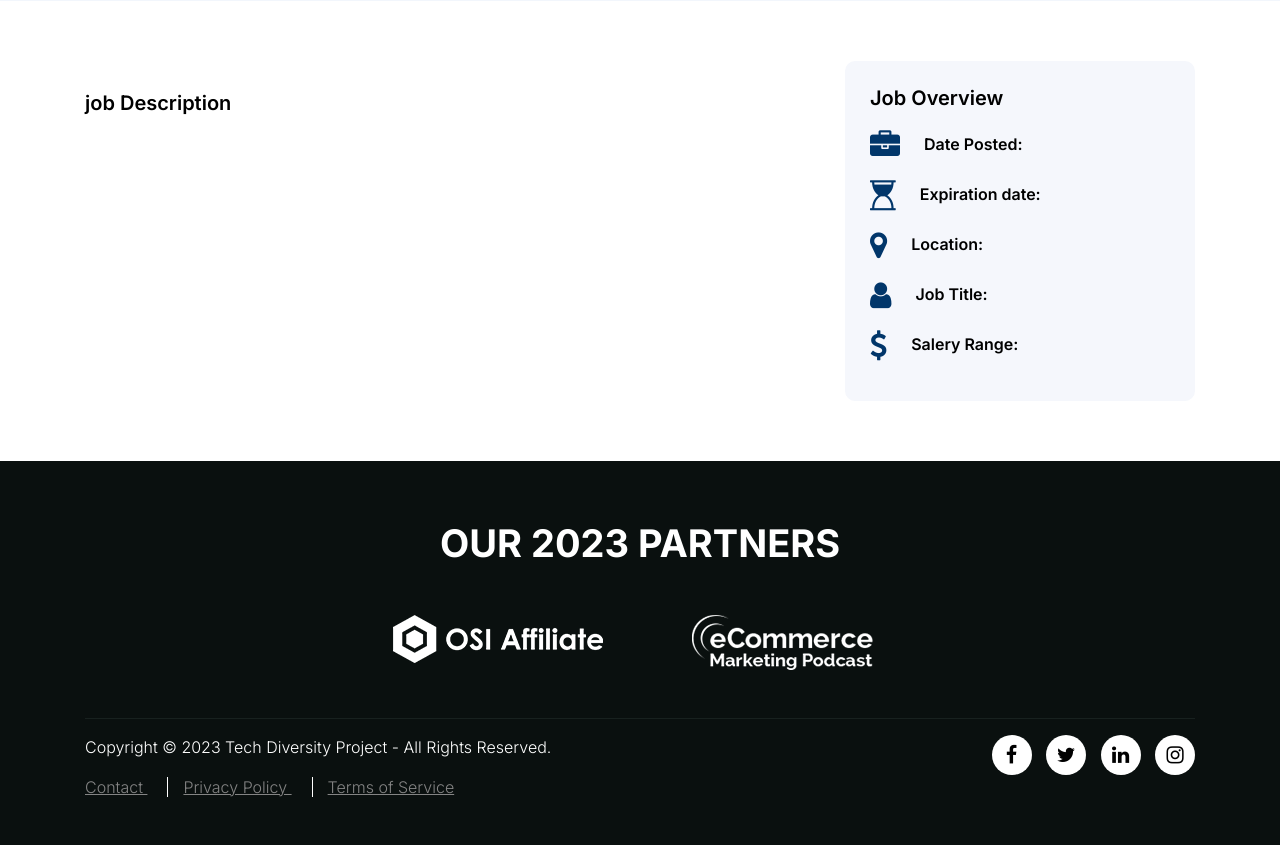
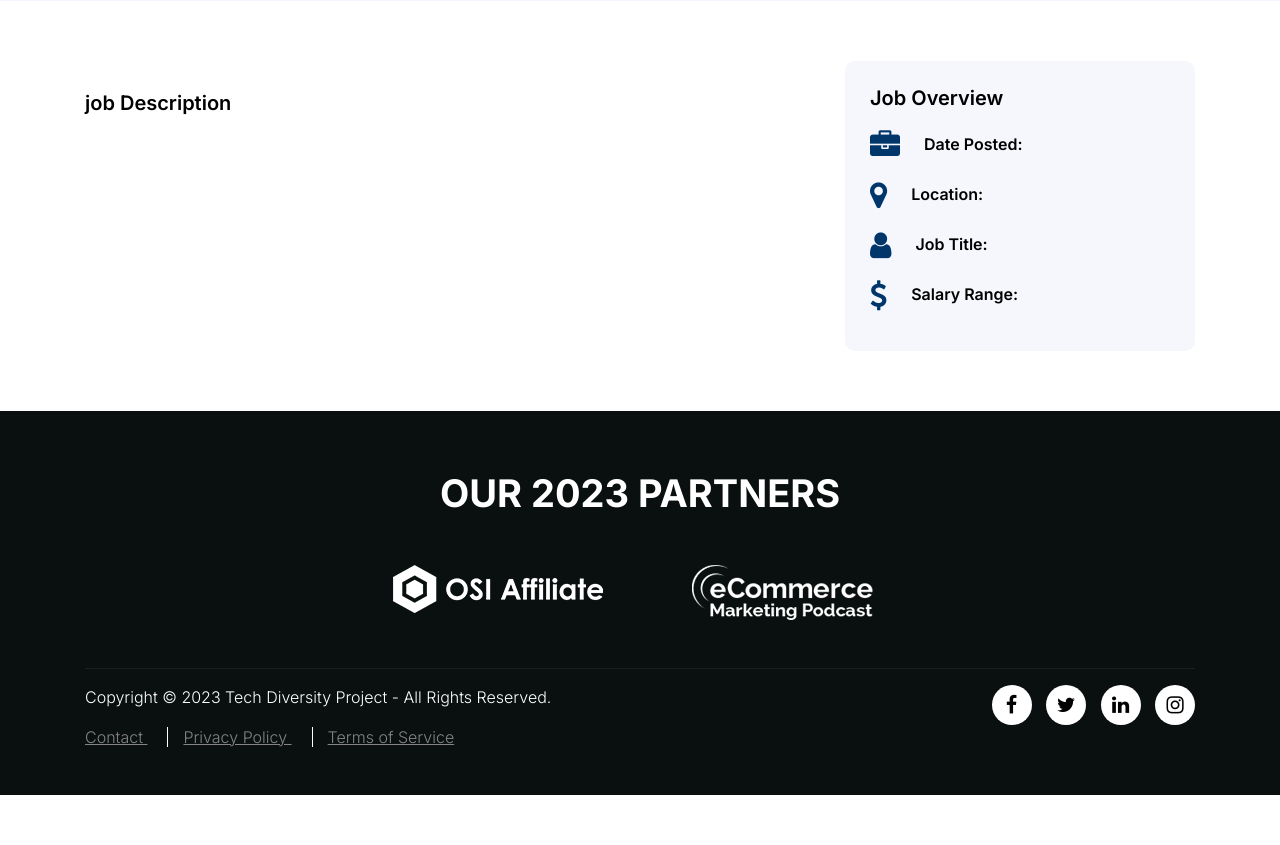
Before and after one commit to SaadatAliKlasra/tech_diversity, a Django app: template core/templates/pages/job_detail.html in a window 1280 px wide. Shown: the part 363-1208 px from the top of the page. After the commit the page ends 1158 px from the top, so only its background shows below. Run offline with Django 4.2, Linux system fonts and the light colour scheme; the template is opened without the code that fills it, so the values that code supplies are empty; parts of the project's set-up code (start-up, migrations or seed data) failed here and were passed over; some libraries are stand-ins or nearby versions.

Commit message:
done changes

```diff
--- a/core/main/models.py
+++ b/core/main/models.py
@@ -58,7 +58,6 @@ class Job(TitleSlugDescriptionModel):
     full_job_description = models.TextField(null=True, blank=True)
     hours = models.IntegerField(help_text="working hours per week", null=True, blank=True)
     apply_link = models.CharField(max_length=1000)
-    deadline = models.DateField(null=True, blank=True)
     posted = models.DateField(null=True, blank=True)
     active = models.BooleanField(default=True)
 
--- a/core/main/resources.py
+++ b/core/main/resources.py
@@ -101,6 +101,7 @@ class JobResource(resources.ModelResource):
             "company_name": "Company Name",
             "salary_range": "Salary Range",
             "posted": "Posted",
+            "expiration_date": "Expiration Date",
             "job_type": "Job Type",
             "location": "Location",
             "description": "Brief Job Description",
--- a/core/main/views.py
+++ b/core/main/views.py
@@ -1,6 +1,10 @@
 from django.shortcuts import render
 from django.views.generic import DetailView
+from django.core.paginator import Paginator, EmptyPage, PageNotAnInteger
+
 from django_filters.views import FilterView
+
+
 from core.main.models import Scholarship, Job
 from core.main.filters import ScholarshipFilter, JobFilter
 
--- a/core/templates/pages/job_detail.html
+++ b/core/templates/pages/job_detail.html
@@ -67,16 +67,6 @@
 
                             <li>
                                 <div class="media">
-                                    <i class="fa fa-hourglass-1 mr-4"></i>
-                                    <div class="media-body">
-                                        <h5 class="mt-0">Expiration date:</h5>
-                                        {{job.deadline|date}}
-                                    </div>
-                                </div>
-                            </li>
-
-                            <li>
-                                <div class="media">
                                     <i class="fa fa-map-marker mr-4"></i>
                                     <div class="media-body">
                                         <h5 class="mt-0">Location:</h5>
@@ -111,7 +101,7 @@
                                 <div class="media">
                                     <i class="fa fa-usd mr-4"></i>
                                     <div class="media-body">
-                                        <h5 class="mt-0">Salery Range:</h5>
+                                        <h5 class="mt-0">Salary Range:</h5>
                                         {{job.salary_range}}
                                     </div>
                                 </div>
```
Also changed, not shown: core/main/migrations/0024_rename_deadline_job_expiration_date.py (added), core/main/migrations/0025_remove_job_expiration_date.py (added).
